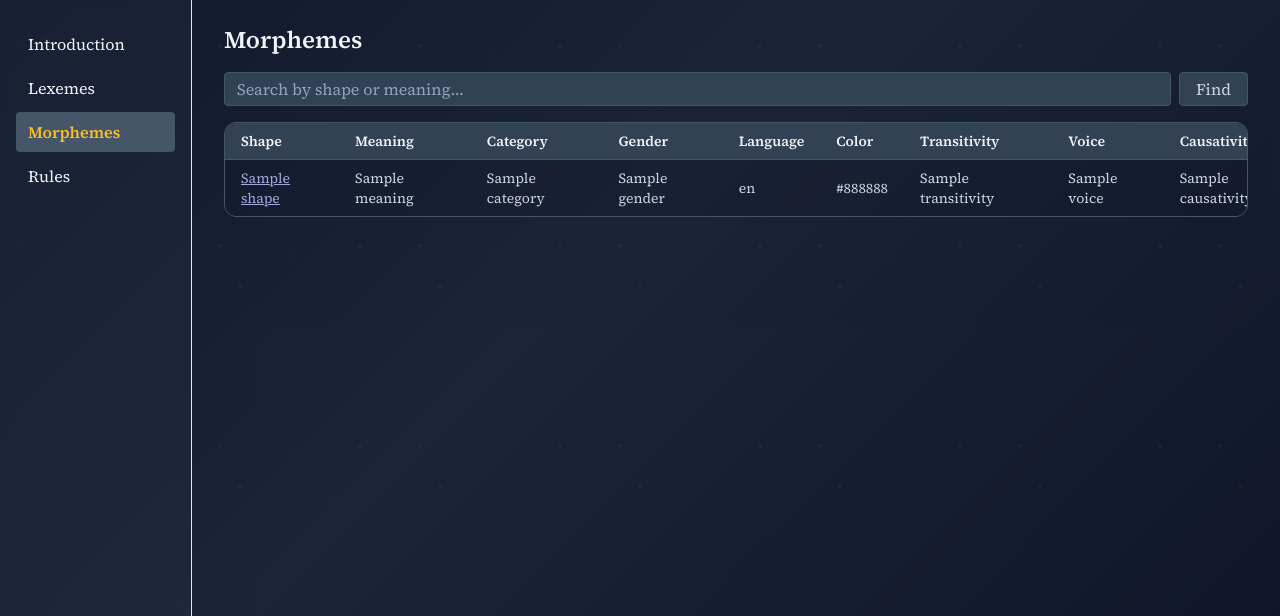
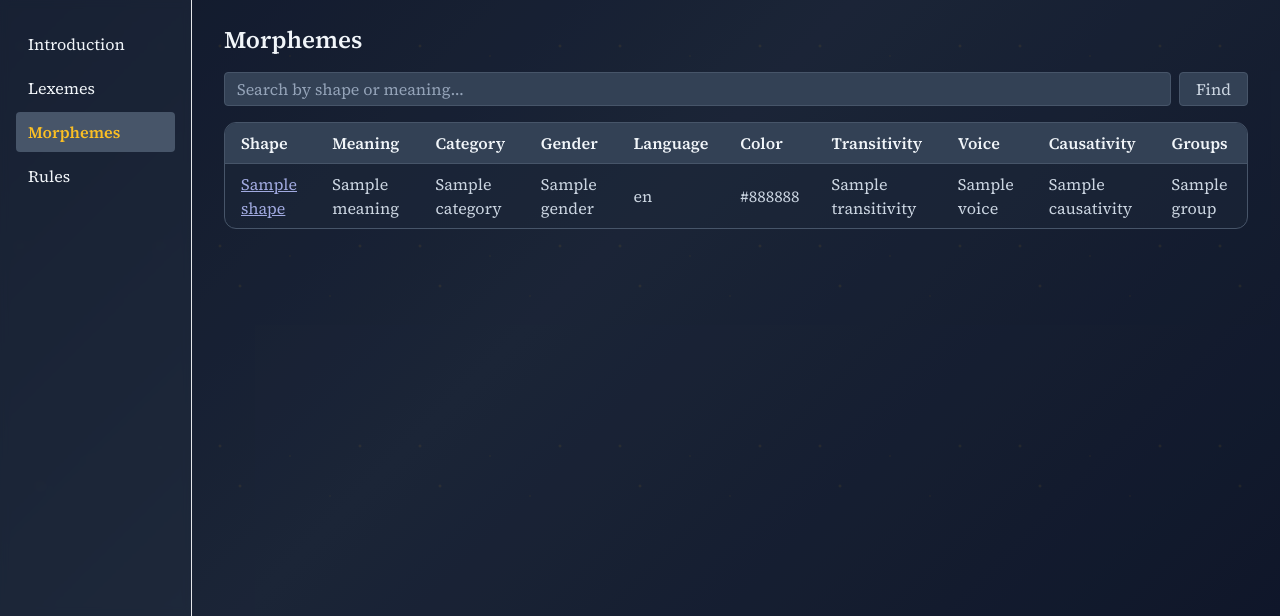
Before and after one commit to tanastasis/Candrakanta, a Python web app: template app/templates/morphemes.html in a window 1280 px wide. Shown: the part 184-800 px from the top of the page. Run offline with Jinja, Linux system fonts and the light colour scheme; the template is opened without the code that fills it: most values are stand-ins (such as "Sample title", 1, 10 or a date in 2020); some libraries are stand-ins or nearby versions.

Commit message:
bug fixes

```diff
--- a/app/templates/morphemes.html
+++ b/app/templates/morphemes.html
@@ -19,8 +19,8 @@
     </button>
   </form>
 
-  <div class="table-scroll-container overflow-x-auto bg-slate-800/50 border border-slate-600 rounded-xl mb-8 w-full">  <!-- Добавь table-scroll-container и w-full -->
-    <table class="min-w-[1200px] text-sm">  <!-- min-w-[1200px]: фиксированная минимальная ширина, чтобы скролл всегда был -->
+  <div class="overflow-x-auto bg-slate-800/50 border border-slate-600 rounded-xl">  <!-- Полупрозрачный тёмный фон с границей -->
+    <table class="min-w-full text-base">  <!-- Убрал table-fixed, чтобы не съезжало -->
       <thead class="bg-slate-700 text-left">  <!-- Тёмная голова таблицы -->
         <tr>
           <th class="px-4 py-2">Shape</th>
```
